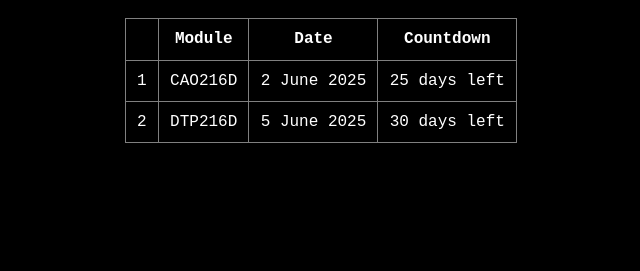
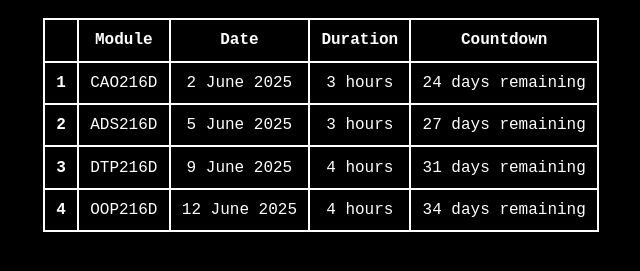
Before and after one commit to Coding-Syndicate/exam-countdown, a plain HTML site: page index.html in a window 1280 px wide. Shown: the part 333-604 px from the top of the page, without its empty margins (319-959 px from the left). Drawn offline with Linux system fonts and the light colour scheme.

Commit message:
Added Exam object that essentially allows to add an exam object then it will dynamically add it.

```diff
--- a/index.html
+++ b/index.html
@@ -24,14 +24,14 @@
   </main>
   <footer>
     <h1>UPCOMING EXAMS:</h1>
-    <table style="margin: auto;" border="">
+    <table style="margin: auto;">
       <thead>
         <tr>
-          <td></th><th>Module</th><th>Date</th><th>Countdown</th>
+          <td></th><th>Module</th><th>Date</th><th>Duration</th><th>Countdown</th>
         </tr>
       </thead>
-      <tbody>
-        <!--unfortunately there's no possible way to do this unless I suck it up and use react or I just face JS-->
+      <tbody id="examTableBody">
+
         <tr><td>1</td><td>CAO216D</td><td>2 June 2025</td><td>25 days left</td></tr>
         <tr><td>2</td><td>DTP216D</td><td>5 June 2025</td><td>30 days left</td></tr>
       </tbody>
--- a/script.js
+++ b/script.js
@@ -2,7 +2,30 @@ let days = document.getElementById("days");
 let hours = document.getElementById("hours");
 let minutes = document.getElementById("minutes");
 let seconds = document.getElementById("seconds");
+const exams = [
+  {
 
+    moduleName: "CAO216D",
+    examDate: new Date("2025-06-02T08:45"),
+    durationMinutes: 180
+  },
+  {
+    moduleName: "ADS216D",
+    examDate: new Date("2025-06-05T13:45"),
+    durationMinutes: 180
+  },
+  {
+    moduleName: "DTP216D",
+    examDate: new Date("2025-06-09T08:45"),
+    durationMinutes: 240
+  },
+  {
+    moduleName: "OOP216D",
+    examDate: new Date("2025-06-12T08:45"),
+    durationMinutes: 240
+  }
+
+];
 
 
 
@@ -28,3 +51,86 @@ function updateTime() {
 function format(x){
   return x < 10 ? `0${x}`: `${x}`;
 }
+
+function populateExamTable(){
+  const tableBody = document.getElementById('examTableBody');
+  tableBody.innerHTML = '';
+  let iCount = 0;
+  exams.forEach(exam =>{
+    iCount++;
+    const row = document.createElement('tr');
+
+    //exam counter that appends automatically
+    const iCountCell = document.createElement('th');
+    iCountCell.textContent = iCount;
+    row.appendChild(iCountCell);
+
+    //module name
+    const moduleCell = document.createElement('td');
+    moduleCell.textContent = exam.moduleName;
+    row.appendChild(moduleCell);
+
+    //date column
+    const dateCell = document.createElement('td');
+    dateCell.textContent = formatDate(exam.examDate);
+    row.appendChild(dateCell);
+
+    //duration column
+    const durCell = document.createElement('td');
+    durCell.textContent = exam.durationMinutes / 60 + " hours";
+    row.appendChild(durCell);
+
+    //countdown
+    const countdownCell = document.createElement('td');
+    countdownCell.textContent = getDaysRemaining(exam.examDate);
+    row.appendChild(countdownCell);
+
+    tableBody.appendChild(row);
+  });
+}
+//cDate is currentDate
+//eDate is examDate
+function getDaysRemaining(date) {
+  const examDate = new Date(date);
+  const currentDate = new Date();
+
+  // Calculate difference in milliseconds
+  const diffInMs = examDate.getTime() - currentDate.getTime();
+
+  // Convert to days (86400000 ms per day)
+  const diffInDays = Math.floor(diffInMs / 86400000);
+
+  // Handle pluralization and negative values
+  if (diffInDays < 0) {
+    return "Exam passed";
+  } else if (diffInDays === 0) {
+    return "Today";
+  } else if (diffInDays === 1) {
+    return "1 day remaining";
+  } else {
+    return `${diffInDays} days remaining`;
+  }
+}
+// function getDaysRemaining(date){
+//   let eDate = new Date(date);
+//   let cDate = new Date();
+//   //the difference then we divide it by that huge ass number to
+//   // get the number of days
+//   let dDate = Math.floor( (eDate.getTime() - cDate.getTime() / 86_400_000));
+
+
+
+//   return dDate < 2 ? `${dDate} remaining` : `${dDate}'s remaining`;
+// }
+function formatDate(date){
+  const months = ["January", "February", "March", "April", "May", "June", "July", "August", "September", "October", "November", "December"];
+  let result = new Date(date);
+  let d, m, y;
+  d = result.getDate();
+  m = months[result.getMonth()];
+  y = result.getFullYear();
+  let strFormat = `${d} ${m} ${y}`;
+
+  return strFormat
+}
+populateExamTable();
--- a/style.css
+++ b/style.css
@@ -23,7 +23,16 @@ main{
 table{
   border-collapse: collapse;
 
+
 }
 td, th{
   padding: 0.7rem;
 }
+/* td{
+  text-decoration: line-through;
+  color: gray
+} */
+table, td, th{
+  border: solid 0.13rem;
+  /* border-radius: 10%; */
+}
```
